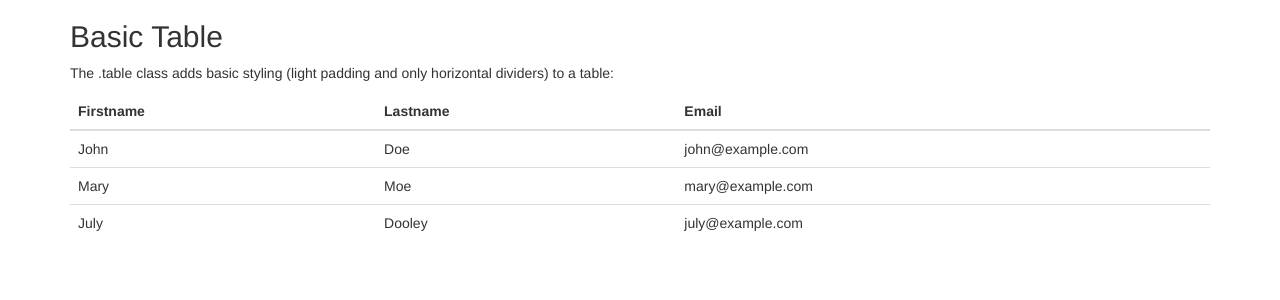
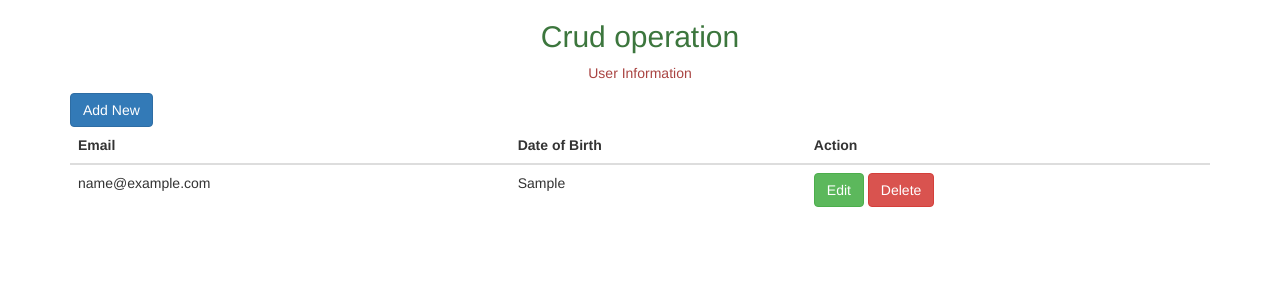
Before and after one commit to sajuchy/webdev21php-, a PHP site: page /select.php in a window 1280 px wide. Shown: the top 300 px of the page. Run offline with PHP 8.4, Linux system fonts and the light colour scheme; tables that the repository leaves empty or names only in its code hold one stand-in row (values such as "Sample post").

Commit message:
update data and delete done

```diff
--- a/23rd_class/select.php
+++ b/23rd_class/select.php
@@ -1,3 +1,6 @@
+
+
+
 <!DOCTYPE html>
 <html lang="en">
 <head>
@@ -11,32 +14,47 @@
 <body>
 
 <div class="container">
-  <h2>Basic Table</h2>
-  <p>The .table class adds basic styling (light padding and only horizontal dividers) to a table:</p>
+  <h2 class="text-center display-4 text-success">Crud operation</h2>
+  <p class="text-center text-danger">User Information</p>
+  <a href="insert.php" class="btn btn-primary" target="_blank">Add New</a>
   <table class="table">
     <thead>
       <tr>
-        <th>Firstname</th>
-        <th>Lastname</th>
         <th>Email</th>
+        <th>Date of Birth</th>
+        <th>Action</th>
       </tr>
     </thead>
+
     <tbody>
+    <?php
+
+        include 'connect.php';
+
+        $sql= "SELECT * FROM user";
+        $query= mysqli_query($conn, $sql);
+
+          if($query){
+            if(mysqli_num_rows($query)>0){
+              while($row= mysqli_fetch_assoc($query)){
+
+
+
+    ?>
       <tr>
-        <td>John</td>
-        <td>Doe</td>
-        <td>john@example.com</td>
+        <td><?php echo $row['email'] ?></td>
+        <td><?php echo $row['dob'] ?></td>
+        <td><a href="edit.php?id=<?=$row['id'];?>" target="" class="btn btn-success">Edit</a>
+            <a href="delete.php?id=<?=$row['id'];?>" target="" class="btn btn-danger">Delete</a>
+        </td>
+
       </tr>
-      <tr>
-        <td>Mary</td>
-        <td>Moe</td>
-        <td>mary@example.com</td>
-      </tr>
-      <tr>
-        <td>July</td>
-        <td>Dooley</td>
-        <td>july@example.com</td>
-      </tr>
+    <?php
+            }
+         }
+
+       }
+    ?>
     </tbody>
   </table>
 </div>
```
Also changed, not shown: 23rd_class/delete.php (added, +15 -0 lines), 23rd_class/edit.php (added, +97 -0 lines), 23rd_class/edit_design.php (added).
